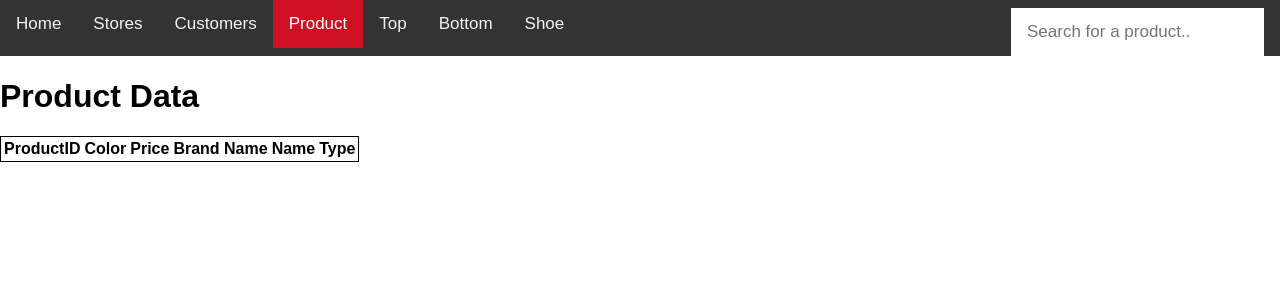
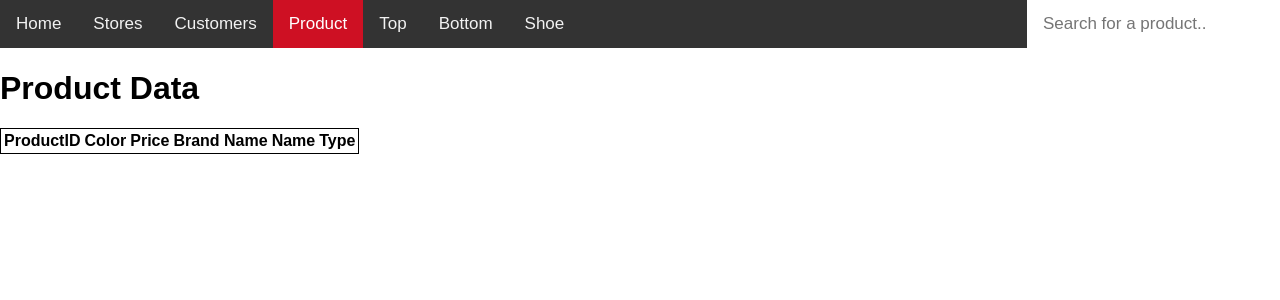
Before and after one commit to minhancao/ClothingStoreDB, a PHP site: page /product.php in a window 1280 px wide. Shown: the part 78-378 px from the top of the page. Run offline with PHP 8.4, Linux system fonts and the light colour scheme; data that the repository does not hold is empty.

Commit message:
modified product search bar

```diff
--- a/product.php
+++ b/product.php
@@ -59,9 +59,7 @@
         .topnav input[type=text] {
             float: right;
             padding: 14px 16px;
-            border: none;
-            margin-top: 8px;
-            margin-right: 16px;
+            border: 2px;
             font-size: 17px;
         }
 
```
